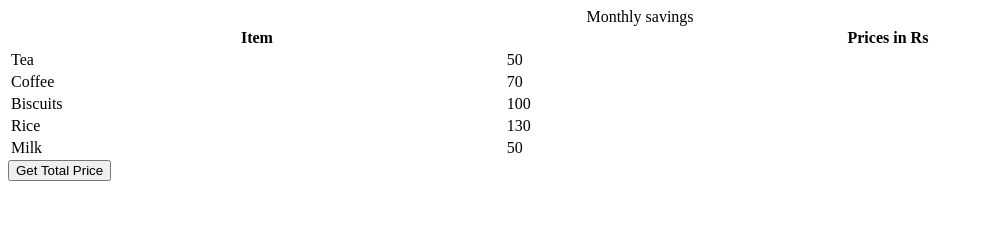
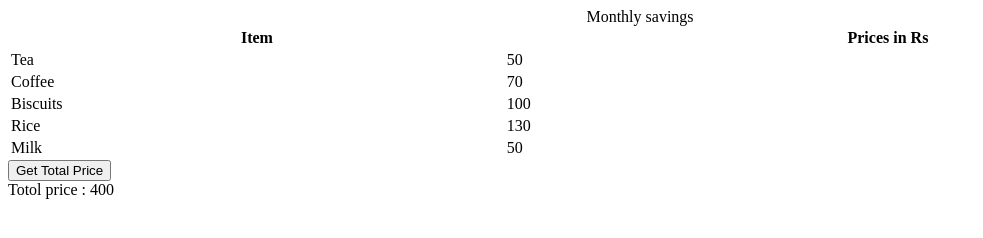
Before and after one commit to acciojob/grofers-checkout-MudassirAlam7, a website: page main.html in a window 1280 px wide. Both pictures are taken after a click on the button "Get Total Price". Shown: the whole page, without its empty margins (0-983 px from the left). Drawn offline with Linux system fonts and the light colour scheme.

Commit message:
created a submission

```diff
--- a/script.js
+++ b/script.js
@@ -4,6 +4,14 @@ document.body.appendChild(getSumBtn);
 
 const getSum = () => {
 //Add your code here
+	let sum = 0
+	let price = document.querySelectorAll('.price')
+	for (let t  of price) {
+		sum = sum + parseFloat(t.textContent)||0
+	}
+  let msg = document.createElement('div')
+	msg.innerText = `Totol price : ${sum}`
+	document.body.appendChild(msg)
 
 };
 
```
Also changed, not shown: main.html (line endings or trailing spaces).
